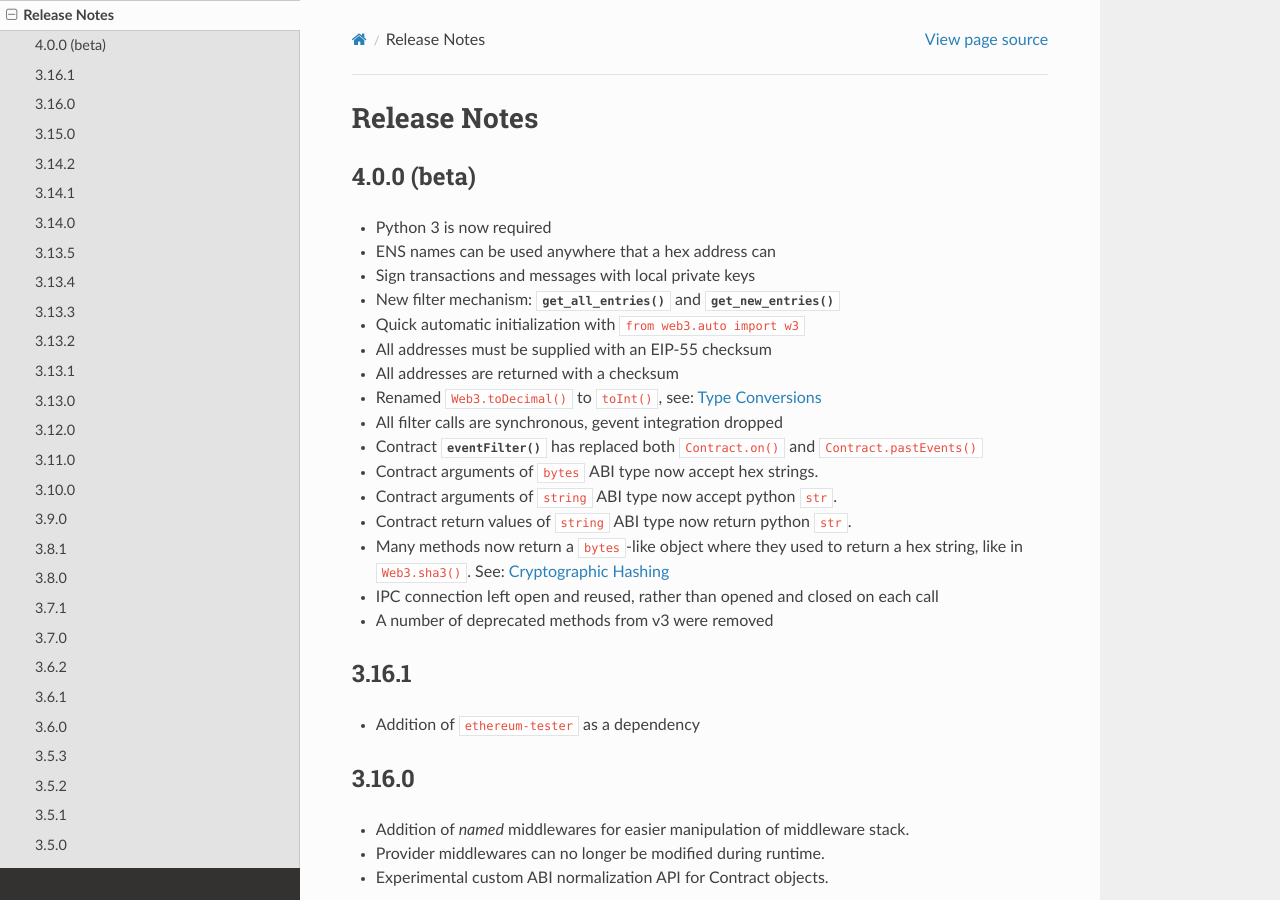
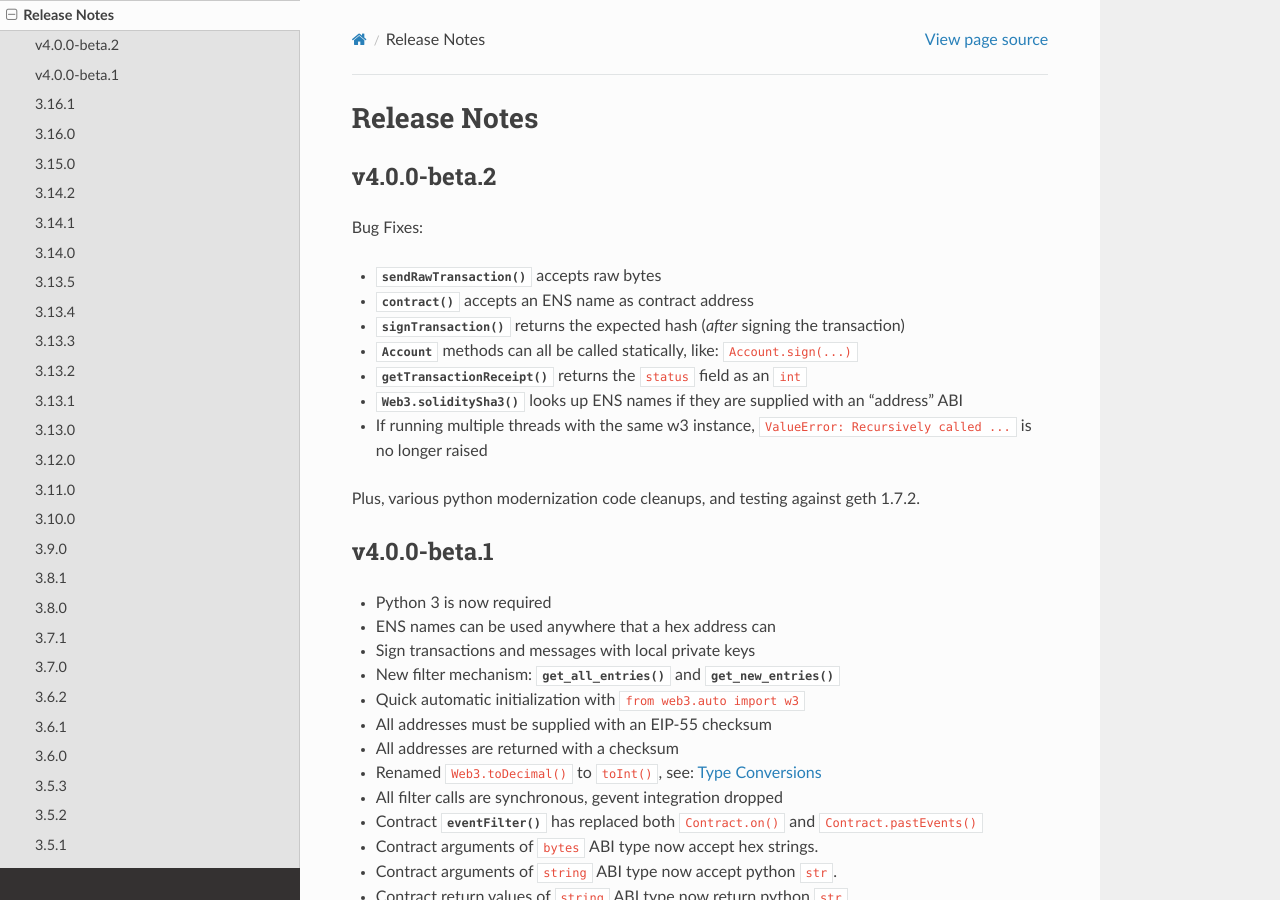
Before and after one commit to shuziren/web3.py, a Sphinx documentation site: the page built from docs/releases.rst, in a window 1280 px wide and 900 px high. Built offline with Sphinx 7.4.7 and the Read the Docs theme 2.0.0, drawn with Linux system fonts in a browser that asks for light colours.

Commit message:
Release notes v4.0.0-beta.1

```diff
--- a/docs/releases.rst
+++ b/docs/releases.rst
@@ -1,8 +1,23 @@
 Release Notes
 =============
 
-4.0.0 (beta)
-------------
+v4.0.0-beta.2
+-------------
+
+Bug Fixes:
+
+* :meth:`~web3.eth.Eth.sendRawTransaction` accepts raw bytes
+* :meth:`~web3.eth.Eth.contract` accepts an ENS name as contract address
+* :meth:`~web3.account.Account.signTransaction` returns the expected hash (*after* signing the transaction)
+* :class:`~web3.account.Account` methods can all be called statically, like: ``Account.sign(...)``
+* :meth:`~web3.eth.Eth.getTransactionReceipt` returns the ``status`` field as an ``int``
+* :meth:`Web3.soliditySha3` looks up ENS names if they are supplied with an "address" ABI
+* If running multiple threads with the same w3 instance, ``ValueError: Recursively called ...`` is no longer raised
+
+Plus, various python modernization code cleanups, and testing against geth 1.7.2.
+
+v4.0.0-beta.1
+-------------
 
 * Python 3 is now required
 * ENS names can be used anywhere that a hex address can
@@ -17,7 +32,7 @@ Release Notes
 * Contract arguments of ``bytes`` ABI type now accept hex strings.
 * Contract arguments of ``string`` ABI type now accept python ``str``.
 * Contract return values of ``string`` ABI type now return python ``str``.
-* Many methods now return a ``bytes``-like object where they used to return a hex string, like in ``Web3.sha3()``. See: :ref:`overview_hashing`
+* Many methods now return a ``bytes``-like object where they used to return a hex string, like in :meth:`Web3.sha3()`
 * IPC connection left open and reused, rather than opened and closed on each call
 * A number of deprecated methods from v3 were removed
 
```
Also changed, not shown: docs/web3.eth.account.rst (+8 -8 lines).
